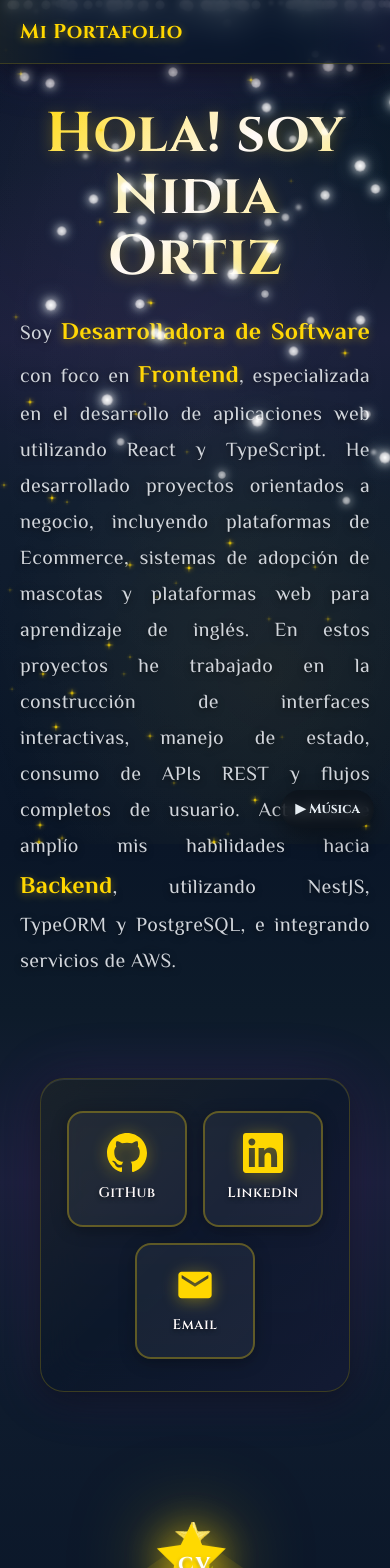
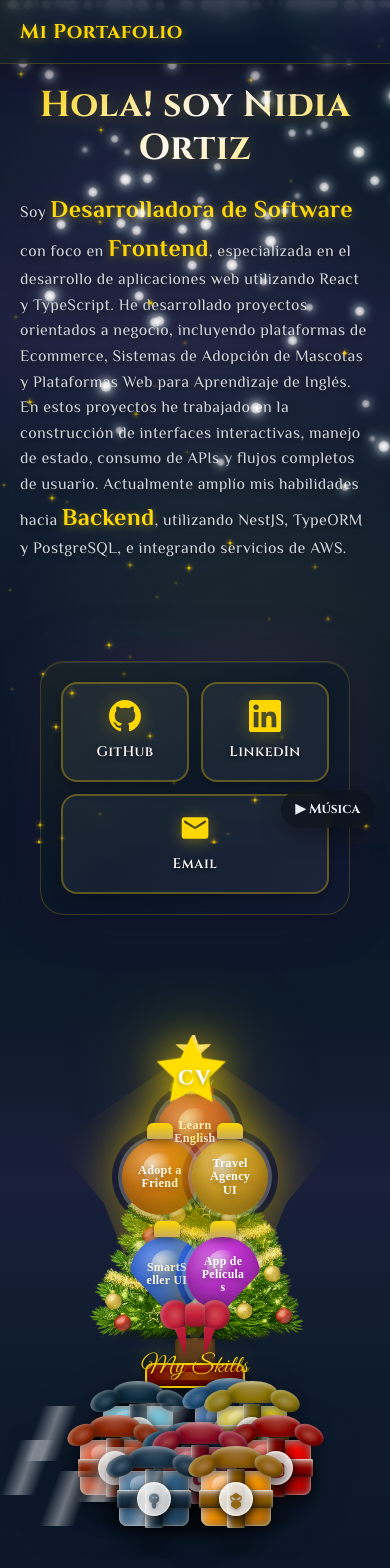
Before and after one commit to ngortiz/my-portfolio, a React (Vite) app: page / in a window 390 px wide. Shown: the top 1568 px of the page. Built offline with nearby package versions, Linux system fonts and the light colour scheme; a web font is replaced by a local one.

Commit message:
feat: improve mobile responsiveness for tree, contact, gifts, and global elements, and update portfolio description text.

```diff
--- a/src/App.tsx
+++ b/src/App.tsx
@@ -52,7 +52,7 @@ export default function App() {
           transition={{ duration: 0.8, delay: 0.15 }}
         >
 
-          Soy <strong>Desarrolladora de Software</strong> con foco en <strong>Frontend</strong>, especializada en el desarrollo de aplicaciones web utilizando React y TypeScript. He desarrollado proyectos orientados a negocio, incluyendo plataformas de Ecommerce, sistemas de adopción de mascotas y plataformas web para aprendizaje de inglés. En estos proyectos he trabajado en la construcción de interfaces interactivas, manejo de estado, consumo de APIs REST y flujos completos de usuario. Actualmente amplío mis habilidades hacia <strong>Backend</strong>, utilizando NestJS, TypeORM y PostgreSQL, e integrando servicios de AWS.
+          Soy <strong>Desarrolladora de Software</strong> con foco en <strong>Frontend</strong>, especializada en el desarrollo de aplicaciones web utilizando React y TypeScript. He desarrollado proyectos orientados a negocio, incluyendo plataformas de Ecommerce, Sistemas de Adopción de Mascotas y Plataformas Web para Aprendizaje de Inglés. En estos proyectos he trabajado en la construcción de interfaces interactivas, manejo de estado, consumo de APIs y flujos completos de usuario. Actualmente amplío mis habilidades hacia <strong>Backend</strong>, utilizando NestJS, TypeORM y PostgreSQL, e integrando servicios de AWS.
         </motion.p>
         <Contact />
       </header>
--- a/src/styles/contact.css
+++ b/src/styles/contact.css
@@ -96,29 +96,18 @@
 }
 
 @media (max-width: 640px) {
-  .contact-container {
-    padding: 32px 24px;
-  }
-
-  .contact-title {
-    font-size: 32px;
-  }
-
-  .contact-subtitle {
-    font-size: 16px;
-  }
-
   .social-links {
-    gap: 16px;
+    gap: 12px;
   }
 
   .social-link {
-    min-width: 120px;
-    padding: 20px;
+    min-width: 100px;
+    padding: 16px;
+    flex: 1;
   }
 
   .social-icon {
-    width: 40px;
-    height: 40px;
+    width: 32px;
+    height: 32px;
   }
 }
--- a/src/styles/gifts-under-tree.css
+++ b/src/styles/gifts-under-tree.css
@@ -120,13 +120,13 @@
   }
 
   /* Very tight arrangement for mobile */
-  .gifts-grid > *:nth-child(1) { left: 22%; bottom: 38%; transform: rotate(-8deg) scale(0.85); }
-  .gifts-grid > *:nth-child(2) { left: 50%; bottom: 40%; transform: translateX(-50%) rotate(3deg) scale(0.9); }
-  .gifts-grid > *:nth-child(3) { right: 22%; bottom: 38%; transform: rotate(8deg) scale(0.85); }
-  .gifts-grid > *:nth-child(4) { left: 15%; bottom: 18%; transform: rotate(-6deg) scale(0.95); }
+  .gifts-grid > *:nth-child(1) { left: 22%; bottom: 38%; transform: rotate(-8deg) scale(0.95); }
+  .gifts-grid > *:nth-child(2) { left: 50%; bottom: 40%; transform: translateX(-50%) rotate(3deg) scale(1.0); }
+  .gifts-grid > *:nth-child(3) { right: 22%; bottom: 38%; transform: rotate(8deg) scale(0.95); }
+  .gifts-grid > *:nth-child(4) { left: 15%; bottom: 18%; transform: rotate(-6deg) scale(1.0); }
   .gifts-grid > *:nth-child(5) { left: 38%; bottom: 14%; transform: rotate(2deg); }
   .gifts-grid > *:nth-child(6) { right: 38%; bottom: 14%; transform: rotate(-2deg); }
-  .gifts-grid > *:nth-child(7) { right: 15%; bottom: 18%; transform: rotate(6deg) scale(0.95); }
+  .gifts-grid > *:nth-child(7) { right: 15%; bottom: 18%; transform: rotate(6deg) scale(1.0); }
   .gifts-grid > *:nth-child(8) { left: 27%; bottom: 0%; transform: rotate(-4deg); }
   .gifts-grid > *:nth-child(9) { right: 27%; bottom: 0%; transform: rotate(4deg); }
 }
--- a/src/styles/global.css
+++ b/src/styles/global.css
@@ -169,3 +169,29 @@ body::before {
     padding: 0;
   }
 }
+@media (max-width: 768px) {
+  .title {
+    font-size: 36px;
+    line-height: 1.2;
+  }
+
+  .subtitle {
+    font-size: 16px;
+    text-align: left;
+    line-height: 1.6;
+  }
+
+  .header {
+    padding: 20px 20px 10px;
+    text-align: center;
+  }
+
+  .main {
+    padding: 10px 10px 80px;
+  }
+
+  .contact-section {
+    margin: 30px auto 0;
+    max-width: 100%;
+  }
+}
--- a/src/styles/tree.css
+++ b/src/styles/tree.css
@@ -132,3 +132,9 @@
 .tree-gifts { position: absolute; inset: 0; z-index: var(--layer-baubles); pointer-events: none; }
 .gift-slot { position: absolute; transform: translate(-50%, -50%); }
 .gift-slot .gift { pointer-events: auto; }
+
+@media (max-width: 768px) {
+  .tree-image {
+    max-height: 50vh;
+  }
+}
```
